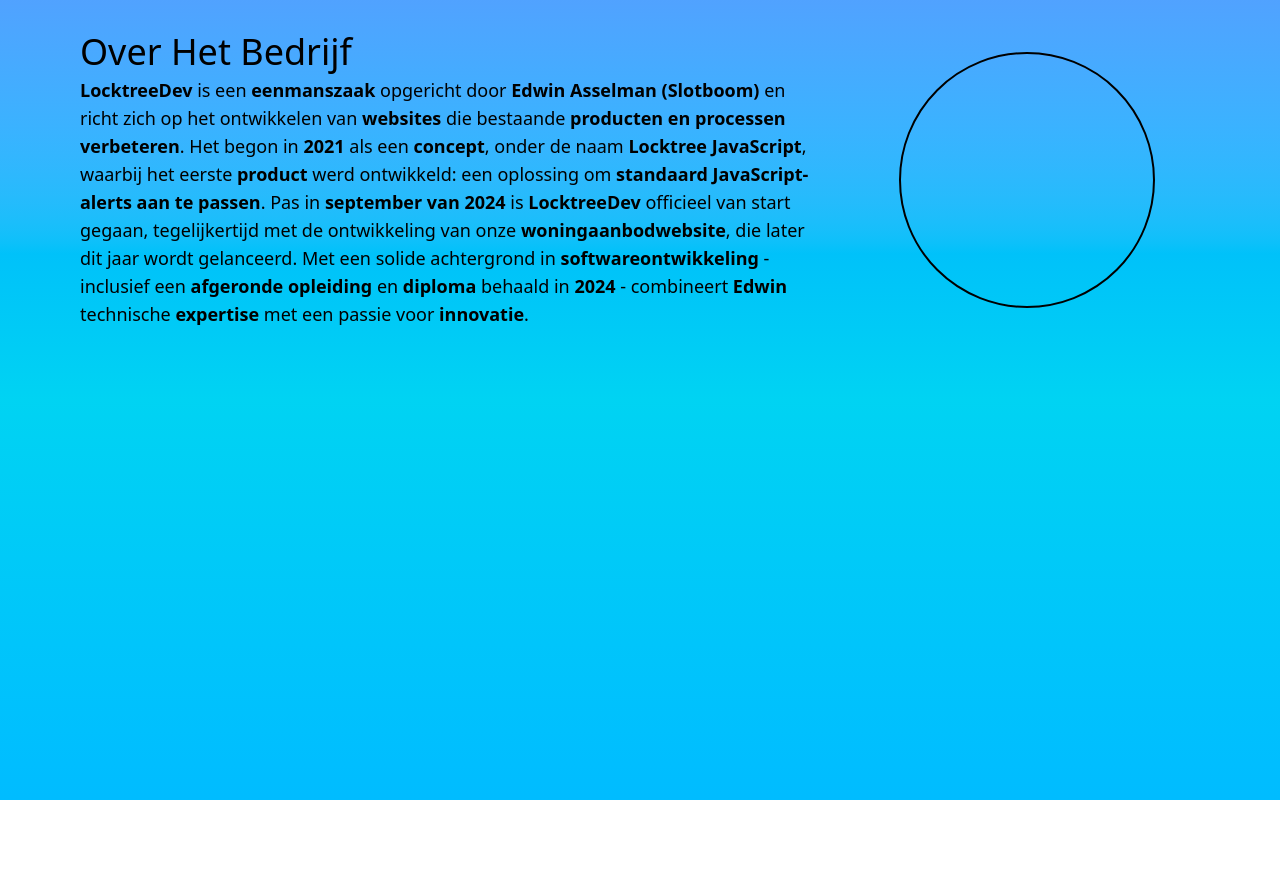
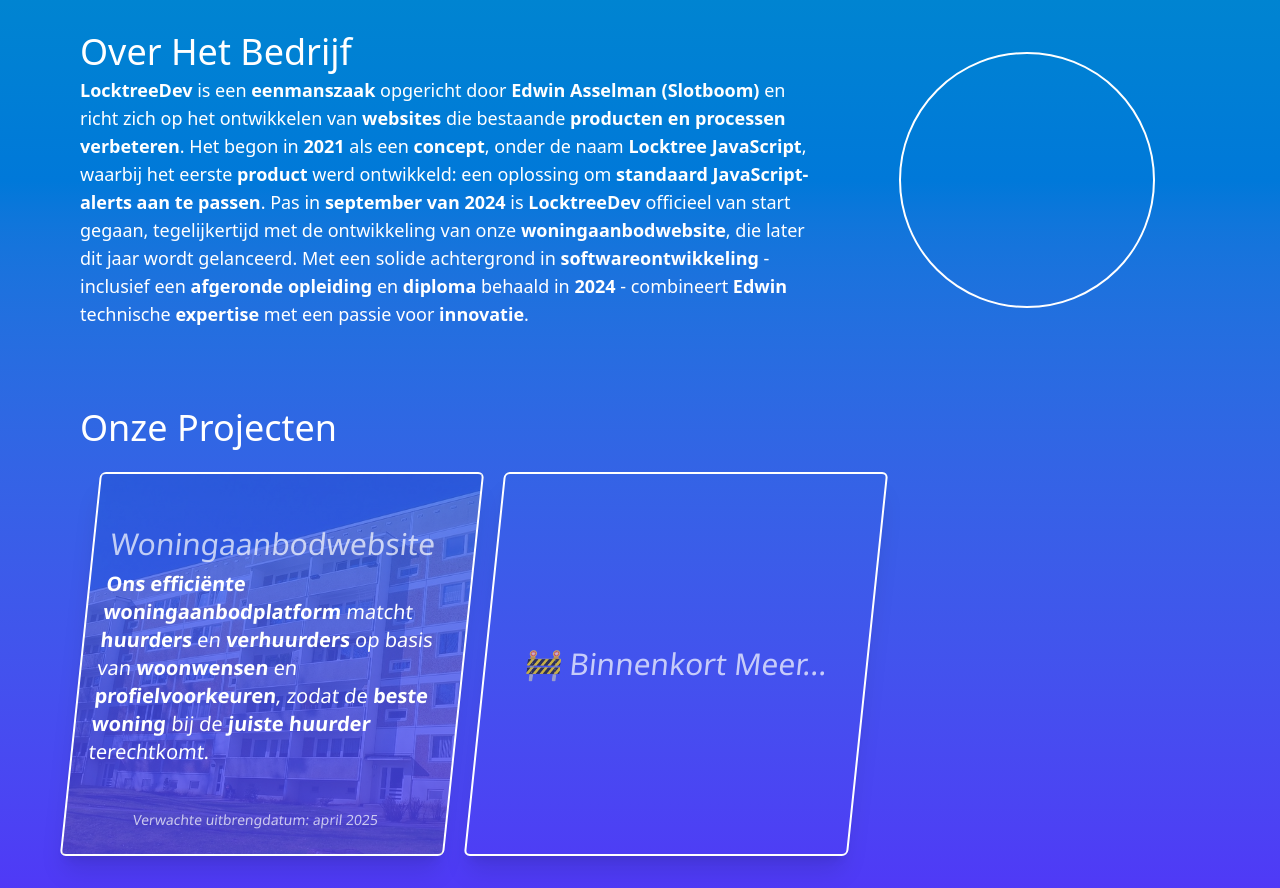
Before and after one commit to locktreedev/locktreedev, a plain HTML site: page index.html in a window 1280 px wide. Before the commit the page ends 800 px from the top, so only its background shows below. Drawn offline with nearby package versions, Linux system fonts and the light colour scheme.

Commit message:
Kopje onze projecten.

```diff
--- a/index.html
+++ b/index.html
@@ -6,11 +6,13 @@
     <script src="https://unpkg.com/@tailwindcss/browser@4"></script>
     <title>Document</title>
 </head>
-<body class="h-screen w-full bg-linear-to-b from-blue-400 via-cyan-400 to-sky-400 dark:from-blue-700 dark:via-cyan-700 dark:to-sky-700">
+<body class="w-full bg-linear-to-b from-sky-600 to-indigo-600 bg-no-repeat">
 
     <!-- Main contents. -->
-    <main class="flex flex-col space-y-20 py-8 px-20 text-black dark:text-white">
-        <div class="grid grid-cols-3 gap-10 justify-items-center items-center">
+    <main class="flex flex-col py-8 px-20 text-white">
+        <div class="grid grid-cols-3 gap-x-10 gap-y-20 items-center">
+
+            <!-- About the company. -->
             <div class="col-span-2 space-y-1">
                 <h2 id="over-het-bedrijf" class="text-4xl font-medium capitalize">over het bedrijf</h2>
                 <p class="text-lg">
@@ -25,8 +27,39 @@
                     met een passie voor <b>innovatie</b>.
                 </p>
             </div>
-            <div class="col-span-1">
+            <div class="col-span-1 justify-self-center">
                 <div class="w-64 h-64 rounded-full border-2"></div>
+            </div>
+
+            <!-- Our projects. -->
+            <div class="col-span-3 space-y-6">
+                <h2 id="onze-projecten" class="text-4xl font-medium capitalize">onze projecten</h2>
+                <div class="flex flex-wrap gap-5 text-center">
+                    <div class="w-96 h 96 min-w-96 min-h-96 max-w-96 max-h-96 border-2 rounded-md shadow-xl flex flex-col
+                        justify-center -skew-x-6 hover:scale-105 transition cursor-pointer hover:bg-gray-100/20 space-y-2 p-4
+                        relative">
+                        <p class="text-3xl select-none capitalize opacity-70 text-left mt-auto z-10">woningaanbodwebsite</p>
+
+                        <p class="text-xl text-left z-10">
+                            <b>Ons efficiënte woningaanbodplatform</b> matcht <b>huurders</b> en <b>verhuurders</b>
+                            op basis van <b>woonwensen</b> en <b>profielvoorkeuren</b>, zodat de <b>beste woning</b> bij de
+                            <b>juiste huurder</b> terechtkomt.
+                        </p>
+
+                        <p class="text-sm select-none opacity-70 mt-auto z-10">
+                            Verwachte uitbrengdatum: april 2025
+                        </p>
+
+                        <div class="absolute inset-0 w-full h-full opacity-20
+                            bg-[url(assets/images/woning.jpg)] bg-fixed bg-center bg-cover bg-no-repeat"></div>
+                    </div>
+                    <div class="w-96 h 96 min-w-96 min-h-96 max-w-96 max-h-96 border-2 rounded-md shadow-xl flex flex-row items-center
+                        justify-center -skew-x-6 hover:scale-105 transition cursor-pointer hover:bg-gray-100/20">
+                        <p class="text-3xl select-none capitalize opacity-70">
+                            🚧 binnenkort meer...
+                        </p>
+                    </div>
+                </div>
             </div>
         </div>
     </main>
```
Also changed, not shown: assets/images/woning.jpg (added).
